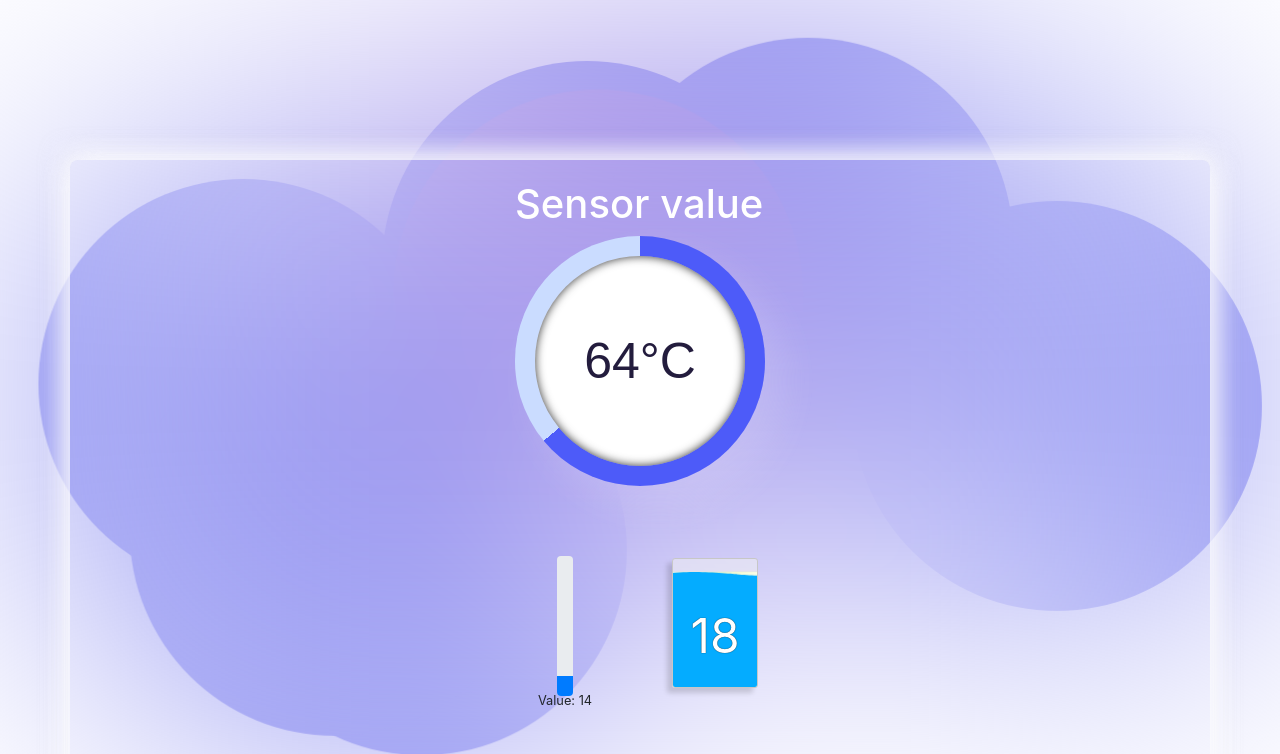
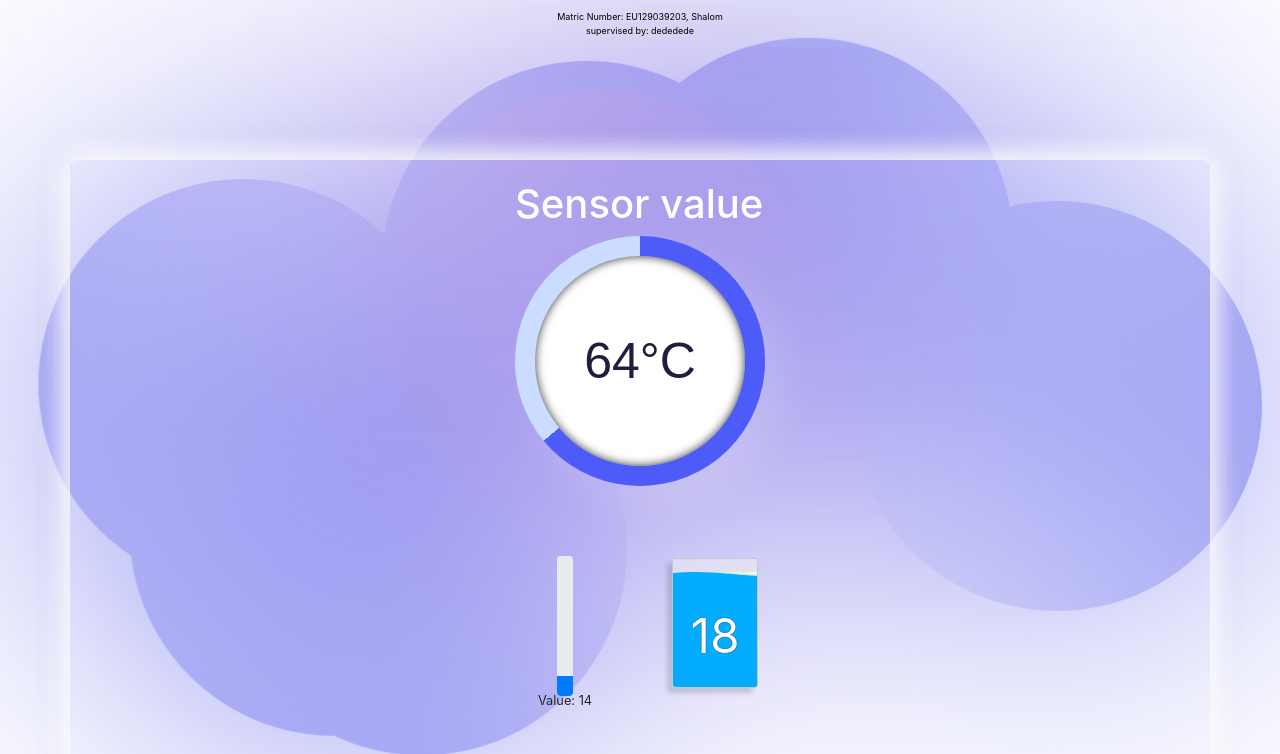
Before and after one commit to Daviddairot/shallom-project, a Django app: page /index/ in a window 1280 px wide. Shown: the top 754 px of the page. Run offline with Django 5.2, Linux system fonts and the light colour scheme; data comes from the database, SQL or seed files in the repository.

Commit message:
Update index.html

```diff
--- a/templates/index.html
+++ b/templates/index.html
@@ -16,7 +16,9 @@
 
 </head>
 <body>
-
+  <header>
+    <span>Matric Number: EU129039203, Shalom<br> supervised by: dededede</span>
+  </header>
 <!-- partial:index.partial.html -->
 <div class="bouncing-blobs-container">
   <div class="bouncing-blobs-glass"></div>
```
